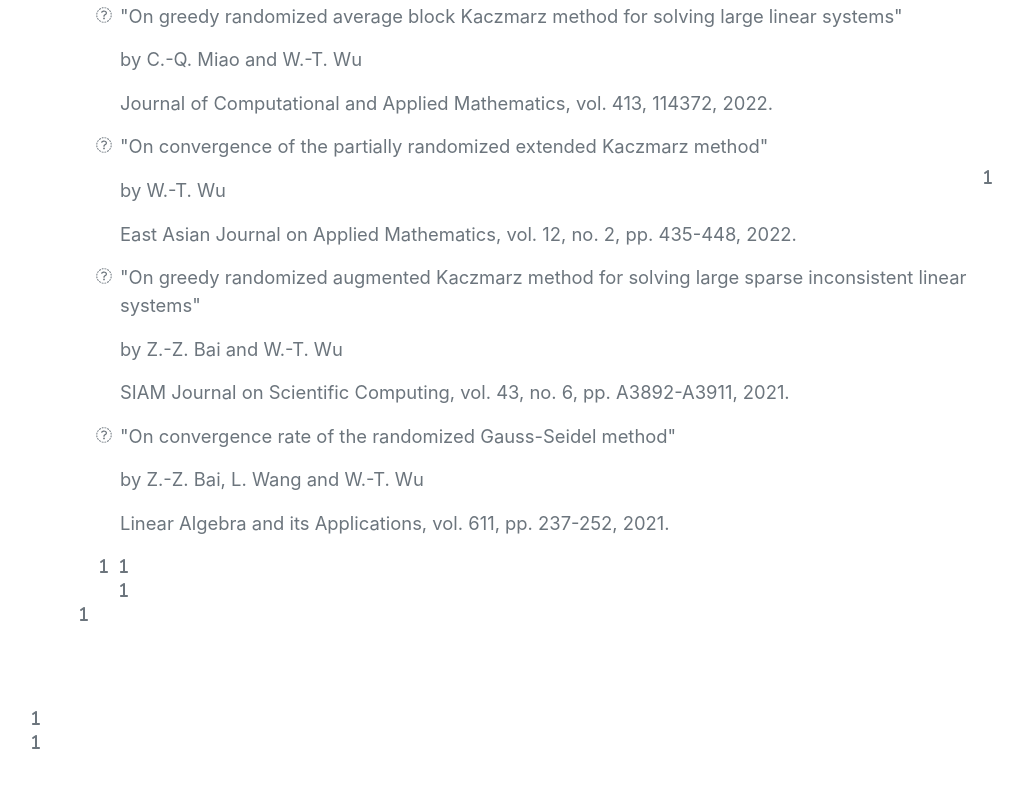
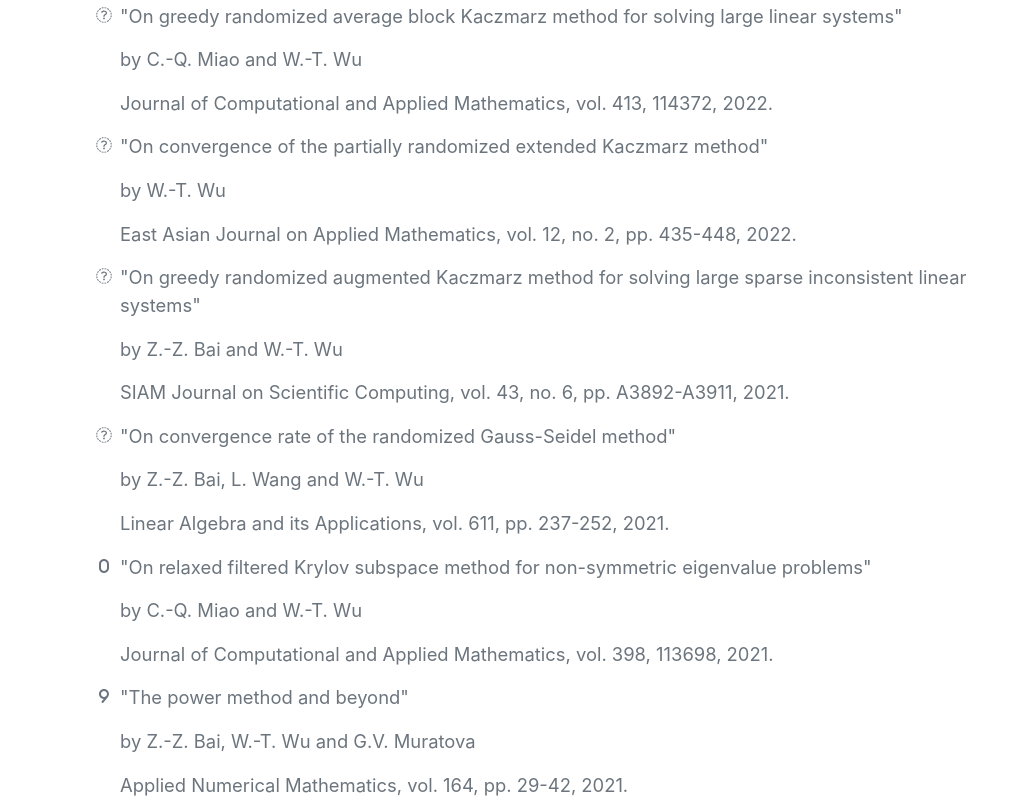
Before and after one commit to Wen-TingWu/homepage, a website: page index.html in a window 1280 px wide. Shown: the part 6759-7571 px from the top of the page, without its empty margins (240-1263 px from the left). Before the commit the page ends 7513 px from the top, so only its background shows below. Drawn offline with nearby package versions, Linux system fonts and the light colour scheme; a web font is replaced by a local one.

Commit message:
Update index.html

```diff
--- a/index.html
+++ b/index.html
@@ -216,7 +216,7 @@
                             <p class="lead mb-3">Linear Algebra and its Applications, vol. 611, pp. 237-252, 2021.</p>
                         </li>
                         <li>
-                            <span class="fa-li"><i class="fas fa-1"><i class="fas fa-0"></i></span>
+                            <span class="fa-li"><i class="fas fa-1 fa-0"></i></span>
                             <p class="lead mb-3">"On relaxed filtered Krylov subspace method for non-symmetric eigenvalue problems"</p>
                             <p class="lead mb-3">by C.-Q. Miao and W.-T. Wu</p>
                             <p class="lead mb-3">Journal of Computational and Applied Mathematics, vol. 398, 113698, 2021.</p>
```
